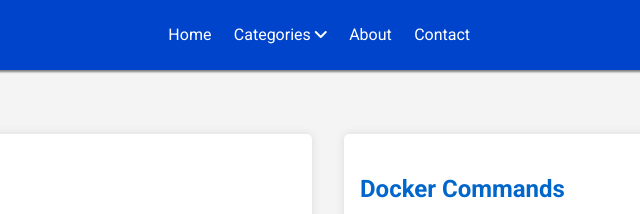
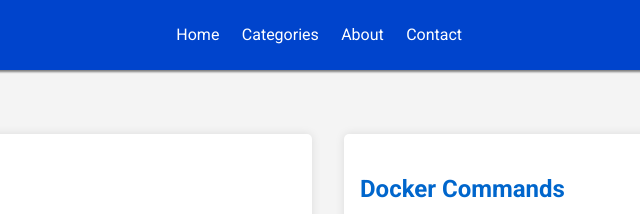
Before and after one commit to Sarath-Molathoti/personal-blog, a plain HTML site: page index.html in a window 1280 px wide. Shown: the top 214 px of the page, 312-952 px from the left. Drawn offline with Linux system fonts and the light colour scheme.

Commit message:
changed categories dropdown

```diff
--- a/index.html
+++ b/index.html
@@ -17,14 +17,15 @@
             <nav>
                 <ul>
                     <li><a href="index.html">Home</a></li>
-                    <li class="dropdown">
+                    <li><a href="index.html">Categories</a></li>
+                    <!-- <li class="dropdown">
                         <a href="#" class="dropbtn">Categories <i class="fas fa-angle-down"></i></a>
                         <div class="dropdown-content">
                             <a href="#">Work</a>
                             <a href="#">Personal</a>
                             <a href="#">Books</a>
                         </div>
-                    </li>
+                    </li> -->
                     <li><a href="about.html">About</a></li>
                     <li><a href="contact.html">Contact</a></li>
                 </ul>
```
